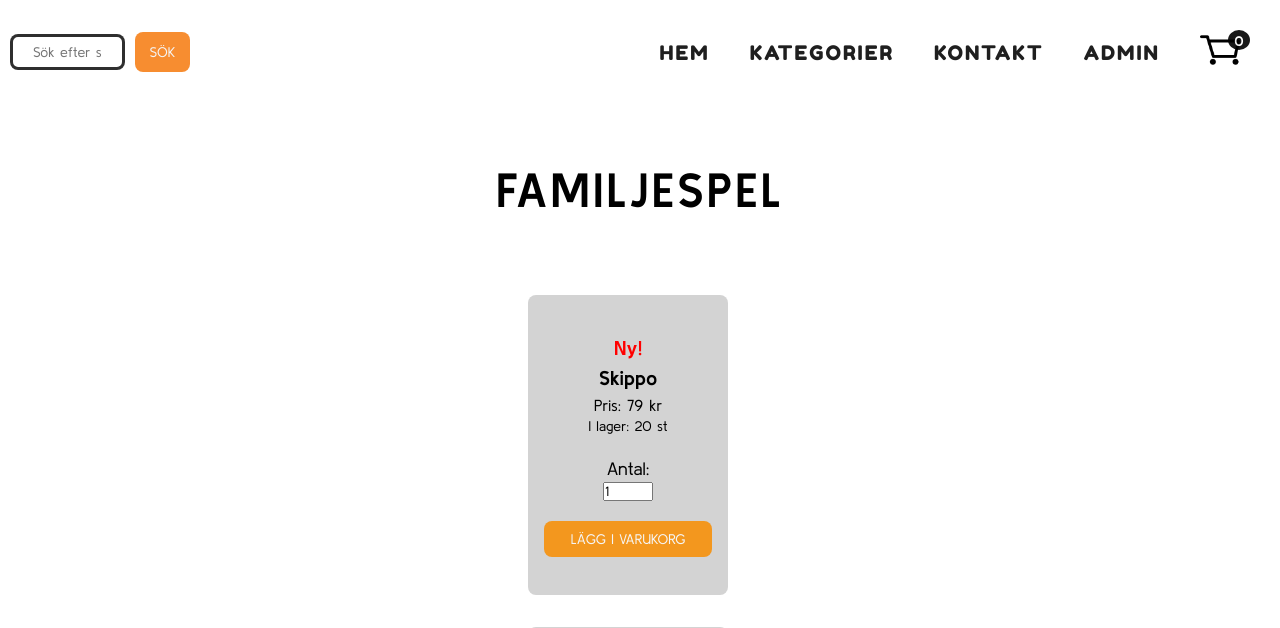
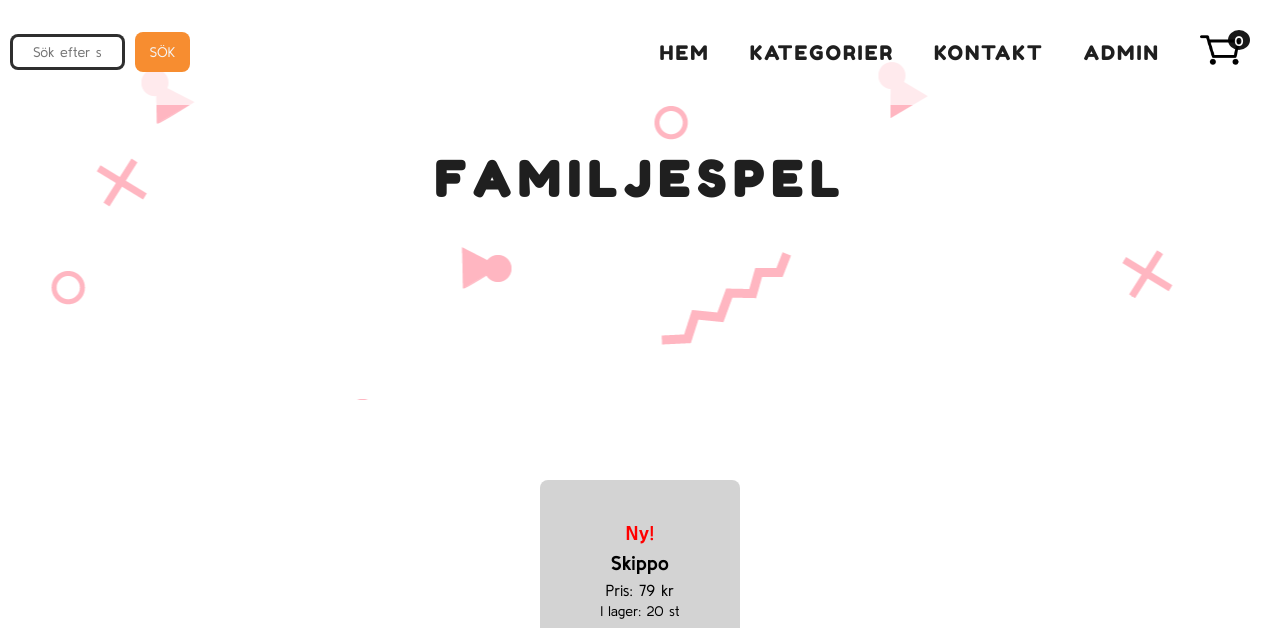
Before and after one commit to HannahO94/Projektarbete_webbshop, a PHP site: page /categorypage/categorypage.php in a window 1280 px wide. Shown: the top 628 px of the page. Run offline with PHP 8.4, Linux system fonts and the light colour scheme; data comes from the database, SQL or seed files in the repository.

Commit message:
second hero

```diff
--- a/categorypage/categorypage.php
+++ b/categorypage/categorypage.php
@@ -34,8 +34,9 @@ $stmtDate->execute();
 
 <section>
   <h1 class="category_name"><?php echo $category ?></h1>
-  <br>
-  <br>
+  </header>
+
+  <main>
   <!--här hämtas kategoriens produkter från databas-->
   <div class="product_container">
     <?php
--- a/config/db.php
+++ b/config/db.php
@@ -9,7 +9,7 @@ error_reporting(E_ALL);
 $db_server = "localhost"; //mysql:host (se new PDO i try-catch-satsen) är nästan alltid localhost (90% av fallen)
 $db_database = "webshop";
 $db_username = "root";
-$db_password = "";
+$db_password = "root";
 //OBS! $db_password för XAMPP = "", $db_password för MAMP = "root"
 
 
--- a/order/orderpage.php
+++ b/order/orderpage.php
@@ -4,7 +4,9 @@ require_once '../config/db.php';
 ?>
 
 
+</header>
 
+<main>
 
 
 <!--Varukorgen-->
--- a/second_header_extern.php
+++ b/second_header_extern.php
@@ -89,7 +89,3 @@ while ($row = $stmt->fetch(PDO::FETCH_ASSOC)) {
       </div>
 
       <script type="application/javascript" src="/search/search.js"></script>
-
-  </header>
-
-  <main>
--- a/styles/main.css
+++ b/styles/main.css
@@ -996,12 +996,18 @@ label {
   text-align: center;
   text-transform: uppercase;
   letter-spacing: 2px;
+  font-family: "Fredoka One", cursive;
+  color: #1f1f1f;
+  width: 100vw;
+  min-height: 200px;
+  margin-top: 130px;
+  padding: 20px;
 }
 
 @media (min-width: 600px) {
   .category_name {
     font-size: 48px;
-    letter-spacing: 3px;
+    letter-spacing: 8px;
   }
 }
 
@@ -2266,28 +2272,15 @@ main {
 }
 
 .second_hero {
-  background-image: white;
+  background-image: url("../../images/1x/categoryhero.png");
   min-width: 100vw;
-  min-height: 13vh;
-  background-size: cover;
+  height: 50vh;
   background-repeat: no-repeat;
   background-position: center;
   -webkit-transition: ease 300ms;
   transition: ease 300ms;
 }
 
-@media (min-width: 700px) {
-  .second_hero {
-    background-image: white;
-  }
-}
-
-@media (min-width: 1100px) {
-  .second_hero {
-    background-image: white;
-  }
-}
-
 /*ok att nedan ligger här eller kan vi lägga det ngn
 annanstans så att det fortfarande är med överallt?*/
 /*# sourceMappingURL=main.css.map */
--- a/styles/partials/_categorypage.scss
+++ b/styles/partials/_categorypage.scss
@@ -63,9 +63,16 @@
   text-align: center;
   text-transform: uppercase;
   letter-spacing: 2px;
+  font-family: $font-nav;
+  color: rgb(31, 31, 31);
+  //background-color: rgb(254, 231, 211);
+  width: 100vw;
+  min-height: 200px;
+  margin-top: 130px;
+  padding: 20px;
   @media (min-width: 600px) {
     font-size: 48px;
-    letter-spacing: 3px;
+    letter-spacing: 8px;
     //display: none;
   }
 }
--- a/styles/partials/_second_header_extern.scss
+++ b/styles/partials/_second_header_extern.scss
@@ -1,16 +1,13 @@
 .second_hero {
-  background-image: white;
+  background-image: url("../../images/1x/categoryhero.png");
   min-width: 100vw;
-  min-height: 13vh;
-  background-size: cover;
+  height: 50vh;
   background-repeat: no-repeat;
   background-position: center;
   transition: ease 300ms;
 
   @media (min-width: 700px) {
-    background-image: white;
   }
   @media (min-width: 1100px) {
-    background-image: white;
   }
 }
```
Also changed, not shown: images/1x/categoryhero.png (added), 1 other file.
